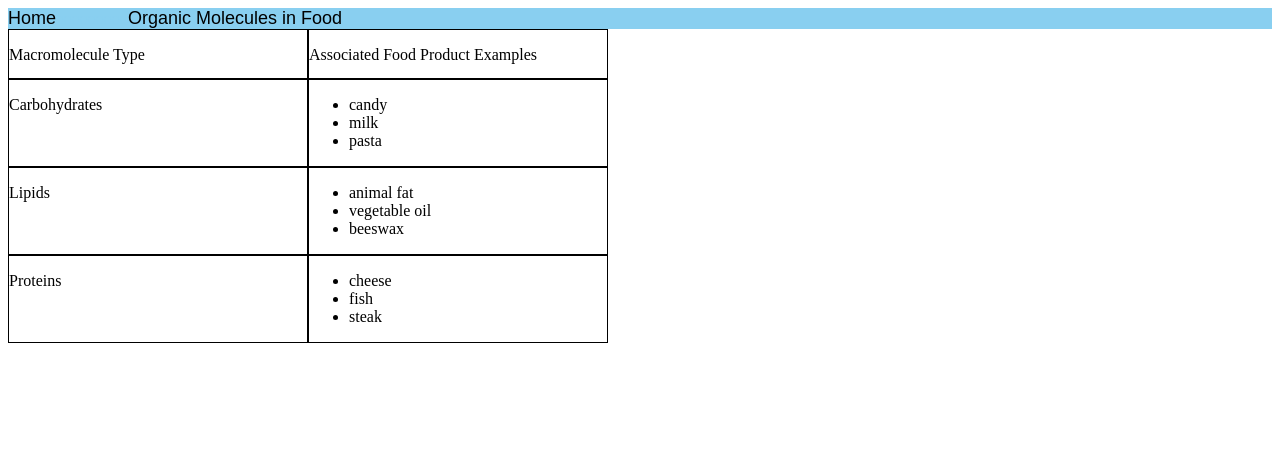
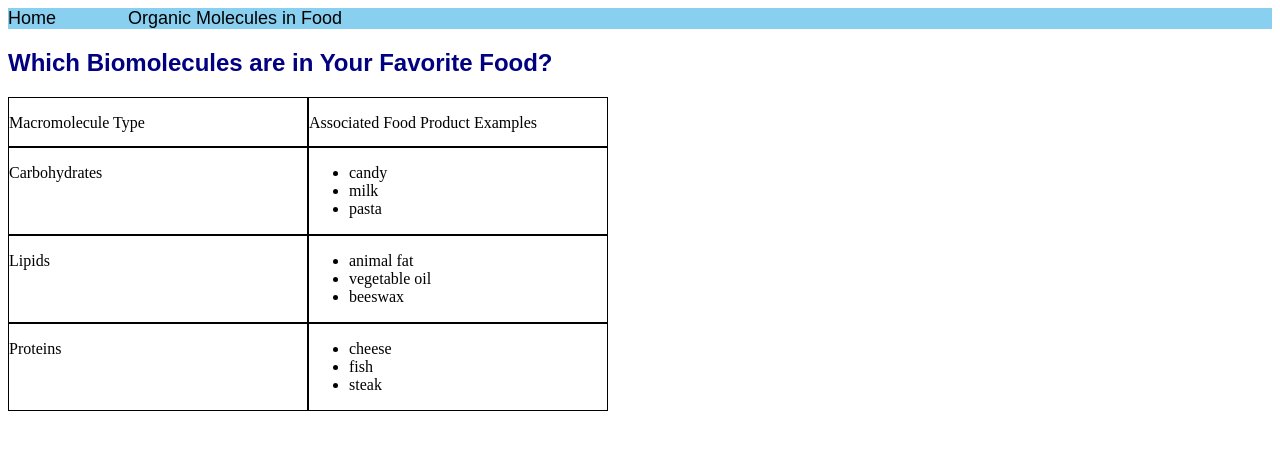
Before and after one commit to audreyscheah/Macromolecules, a plain HTML site: page second.html in a window 1280 px wide. Drawn offline with Linux system fonts and the light colour scheme.

Commit message:
second page title

```diff
--- a/second.html
+++ b/second.html
@@ -14,6 +14,7 @@
       <li><a href="second.html">Organic Molecules in Food</a></li>
     </ul>
   </nav>
+  <h2>Which Biomolecules are in Your Favorite Food?</h1>
   <div id=container>
     <div class=item>
       <p>Macromolecule Type</p>
```
